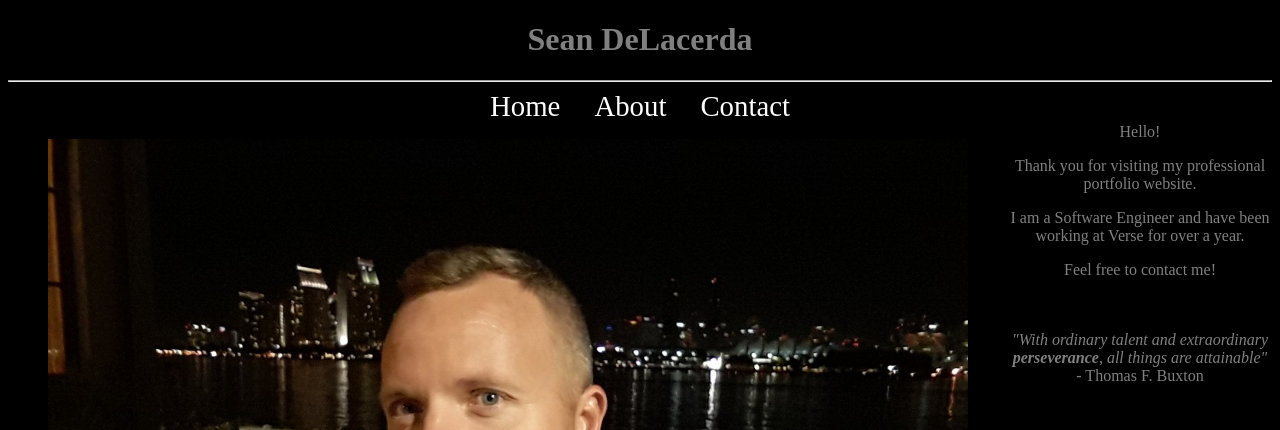
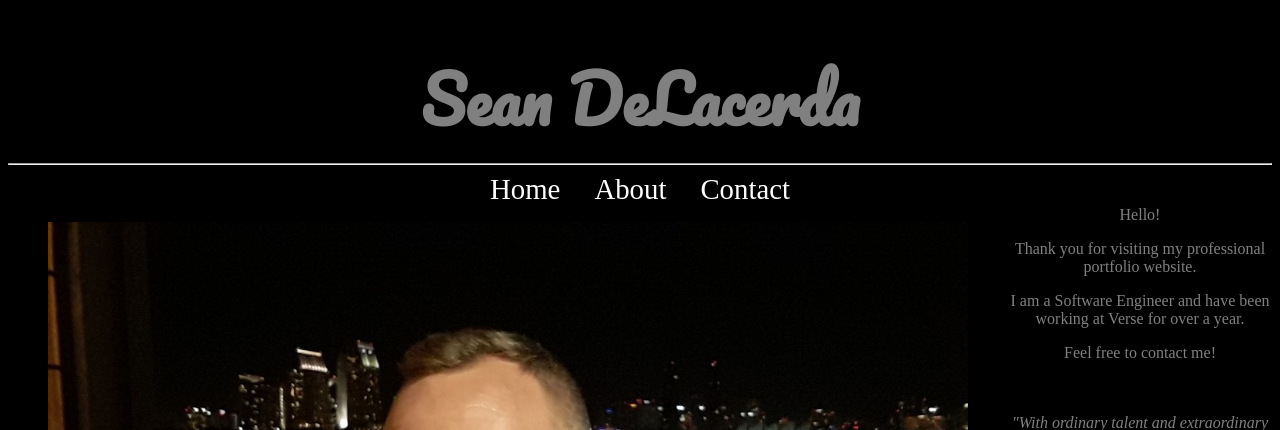
Before and after one commit to seandelacerda/cst336_lab1, a PHP site: page / in a window 1280 px wide. Shown: the top 430 px of the page. Run offline with PHP 8.4, Linux system fonts and the light colour scheme.

Commit message:
add pacifico font

```diff
--- a/about.html
+++ b/about.html
@@ -16,6 +16,7 @@ in html
     <meta char=”utf-8” />
     <title>Sean DeLacerda's Personal Portfolio</title>
     <link rel="stylesheet" href="css/styles.css" type="text/css" />
+    <link href="https://fonts.googleapis.com/css2?family=Pacifico&display=swap" rel="stylesheet">
 </head>
 <!-- closing head -->
 
--- a/contact.html
+++ b/contact.html
@@ -16,6 +16,7 @@ in html
     <meta char=”utf-8” />
     <title>Sean DeLacerda's Personal Portfolio</title>
     <link rel="stylesheet" href="css/styles.css" type="text/css" />
+    <link href="https://fonts.googleapis.com/css2?family=Pacifico&display=swap" rel="stylesheet">
 </head>
 <!-- closing head -->
 
--- a/css/styles.css
+++ b/css/styles.css
@@ -29,6 +29,12 @@ nav a:hover {
 footer {
     font-size: 0.5rem;
     color: silver;
+}
+
+h1 {
+    font-family: 'Pacifico', cursive;
+    font-size: 4em;
+    margin-bottom: 0px;
 }
 
 .logo {
--- a/index.html
+++ b/index.html
@@ -16,6 +16,7 @@ in html
     <meta char=”utf-8” />
     <title>Sean DeLacerda's Personal Portfolio</title>
     <link rel="stylesheet" href="css/styles.css" type="text/css" />
+    <link href="https://fonts.googleapis.com/css2?family=Pacifico&display=swap" rel="stylesheet">
 </head>
 <!-- closing head -->
 
```
